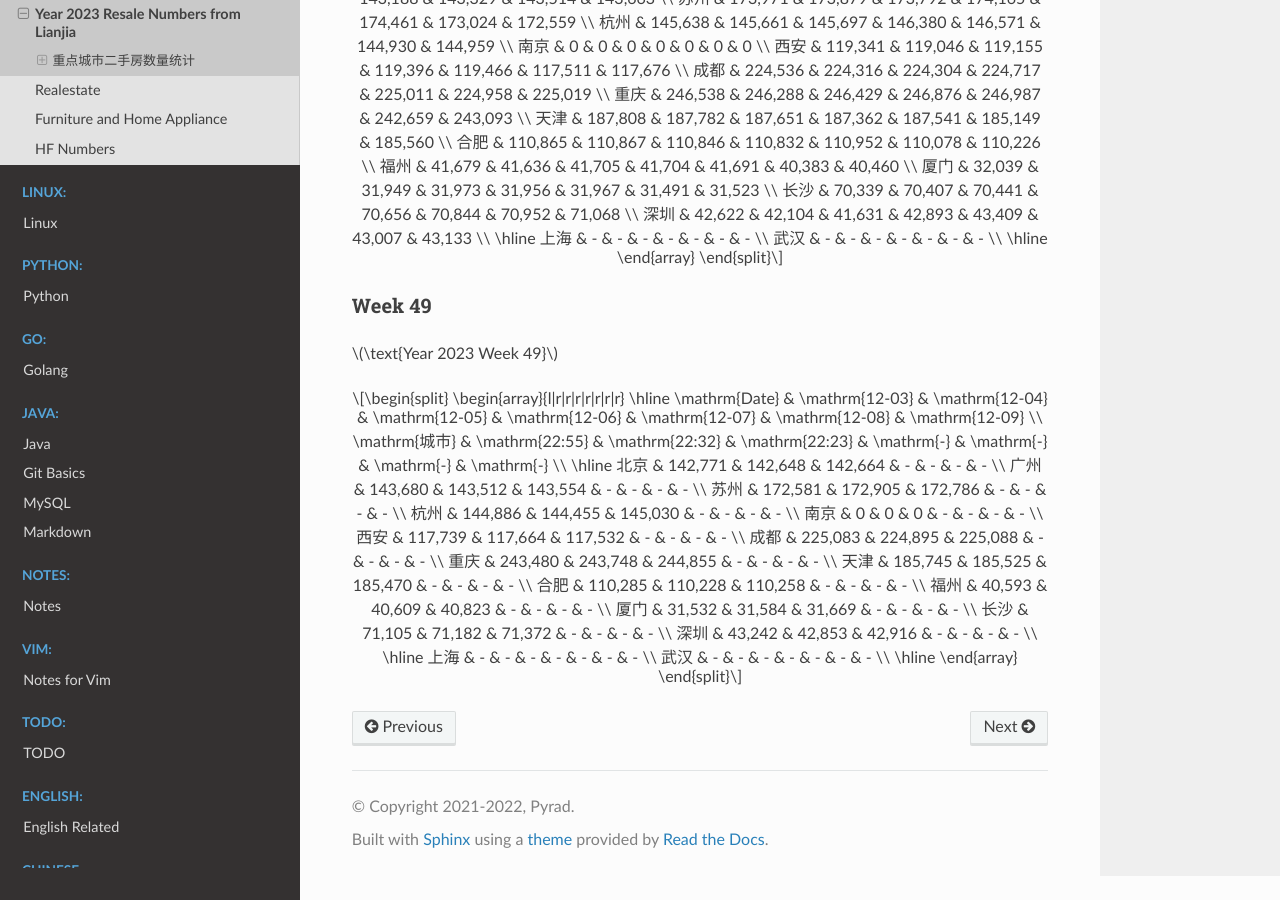
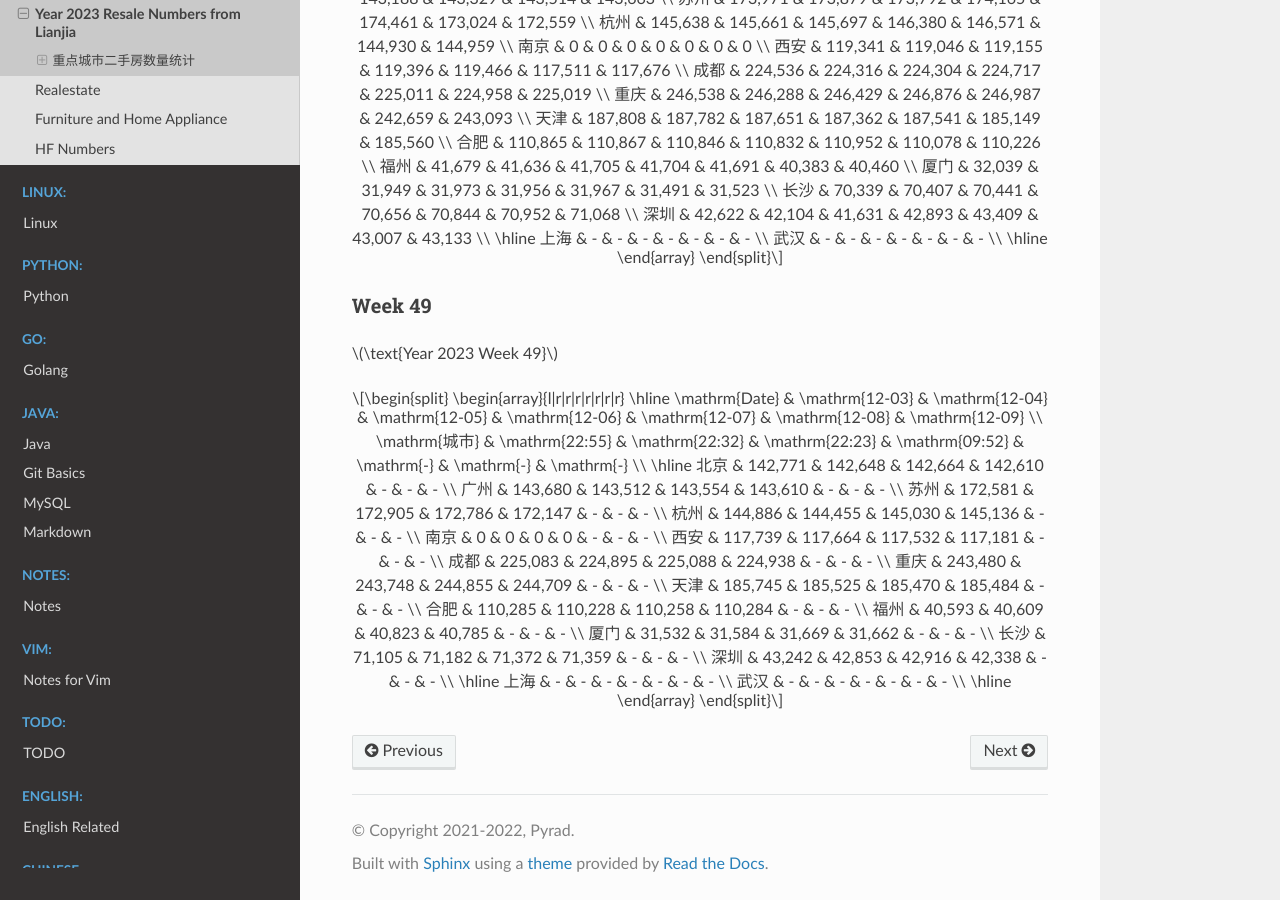
Before and after one commit to Pyrad/pyradnotes, a Sphinx documentation site: the page built from source/RealEstate/resalenumbers2023.md, in a window 1280 px wide and 900 px high, scrolled down 19680 px. Built offline with Sphinx 7.4.7 and the Read the Docs theme 2.0.0, drawn with Linux system fonts in a browser that asks for light colours; a script that is not in the unit is left out.

Commit message:
Realestate Update resale numbers 2023-12-06 09:52

```diff
--- a/source/RealEstate/resalenumbers2023.md
+++ b/source/RealEstate/resalenumbers2023.md
@@ -1282,22 +1282,22 @@ $$
 \begin{array}{l|r|r|r|r|r|r|r}
 \hline
 \mathrm{Date} & \mathrm{12-03} & \mathrm{12-04} & \mathrm{12-05} & \mathrm{12-06} & \mathrm{12-07} & \mathrm{12-08} & \mathrm{12-09} \\
-\mathrm{城市} & \mathrm{22:55} & \mathrm{22:32} & \mathrm{22:23} & \mathrm{-} & \mathrm{-} & \mathrm{-} & \mathrm{-} \\
+\mathrm{城市} & \mathrm{22:55} & \mathrm{22:32} & \mathrm{22:23} & \mathrm{09:52} & \mathrm{-} & \mathrm{-} & \mathrm{-} \\
 \hline
-北京 & 142,771 & 142,648 & 142,664 & - & - & - & - \\
-广州 & 143,680 & 143,512 & 143,554 & - & - & - & - \\
-苏州 & 172,581 & 172,905 & 172,786 & - & - & - & - \\
-杭州 & 144,886 & 144,455 & 145,030 & - & - & - & - \\
-南京 & 0 & 0 & 0 & - & - & - & - \\
-西安 & 117,739 & 117,664 & 117,532 & - & - & - & - \\
-成都 & 225,083 & 224,895 & 225,088 & - & - & - & - \\
-重庆 & 243,480 & 243,748 & 244,855 & - & - & - & - \\
-天津 & 185,745 & 185,525 & 185,470 & - & - & - & - \\
-合肥 & 110,285 & 110,228 & 110,258 & - & - & - & - \\
-福州 & 40,593 & 40,609 & 40,823 & - & - & - & - \\
-厦门 & 31,532 & 31,584 & 31,669 & - & - & - & - \\
-长沙 & 71,105 & 71,182 & 71,372 & - & - & - & - \\
-深圳 & 43,242 & 42,853 & 42,916 & - & - & - & - \\
+北京 & 142,771 & 142,648 & 142,664 & 142,610 & - & - & - \\
+广州 & 143,680 & 143,512 & 143,554 & 143,610 & - & - & - \\
+苏州 & 172,581 & 172,905 & 172,786 & 172,147 & - & - & - \\
+杭州 & 144,886 & 144,455 & 145,030 & 145,136 & - & - & - \\
+南京 & 0 & 0 & 0 & 0 & - & - & - \\
+西安 & 117,739 & 117,664 & 117,532 & 117,181 & - & - & - \\
+成都 & 225,083 & 224,895 & 225,088 & 224,938 & - & - & - \\
+重庆 & 243,480 & 243,748 & 244,855 & 244,709 & - & - & - \\
+天津 & 185,745 & 185,525 & 185,470 & 185,484 & - & - & - \\
+合肥 & 110,285 & 110,228 & 110,258 & 110,284 & - & - & - \\
+福州 & 40,593 & 40,609 & 40,823 & 40,785 & - & - & - \\
+厦门 & 31,532 & 31,584 & 31,669 & 31,662 & - & - & - \\
+长沙 & 71,105 & 71,182 & 71,372 & 71,359 & - & - & - \\
+深圳 & 43,242 & 42,853 & 42,916 & 42,338 & - & - & - \\
 \hline
 上海 & - & - & - & - & - & - & - \\
 武汉 & - & - & - & - & - & - & - \\
```
Also changed, not shown: 1 other file.
